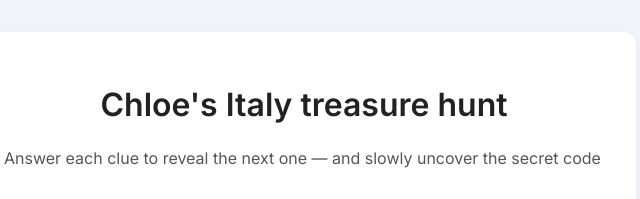
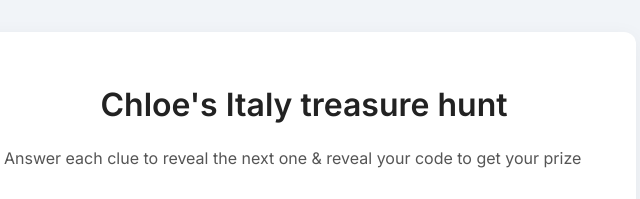
Before and after one commit to crusej123/italy, a plain HTML site: page index.html in a window 1280 px wide. Shown: the top 199 px of the page, 336-976 px from the left. Drawn offline with Linux system fonts and the light colour scheme.

Commit message:
Update index.html

```diff
--- a/index.html
+++ b/index.html
@@ -86,7 +86,7 @@
 <body>
   <div class="container">
     <h1>Chloe's Italy treasure hunt</h1>
-    <p>Answer each clue to reveal the next one — and slowly uncover the secret code</p>
+    <p>Answer each clue to reveal the next one & reveal your code to get your prize</p>
 
     <!-- Clue 1 -->
     <div class="clue active" id="clue1">
```
